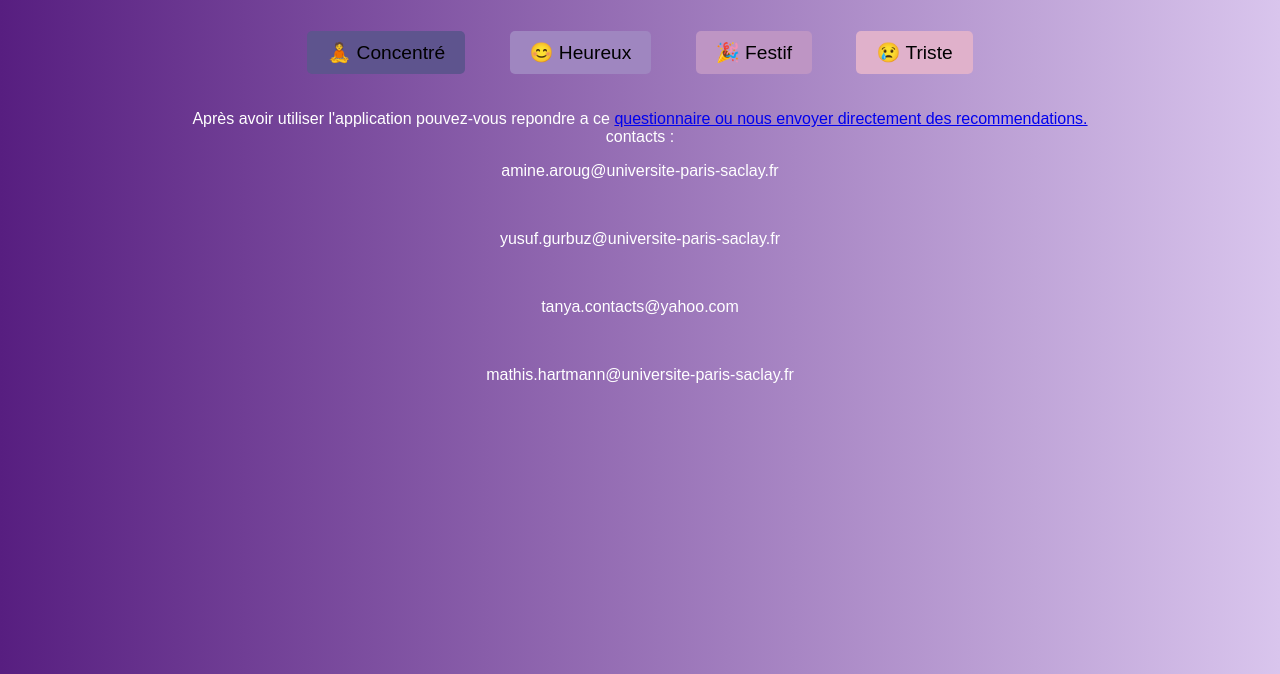
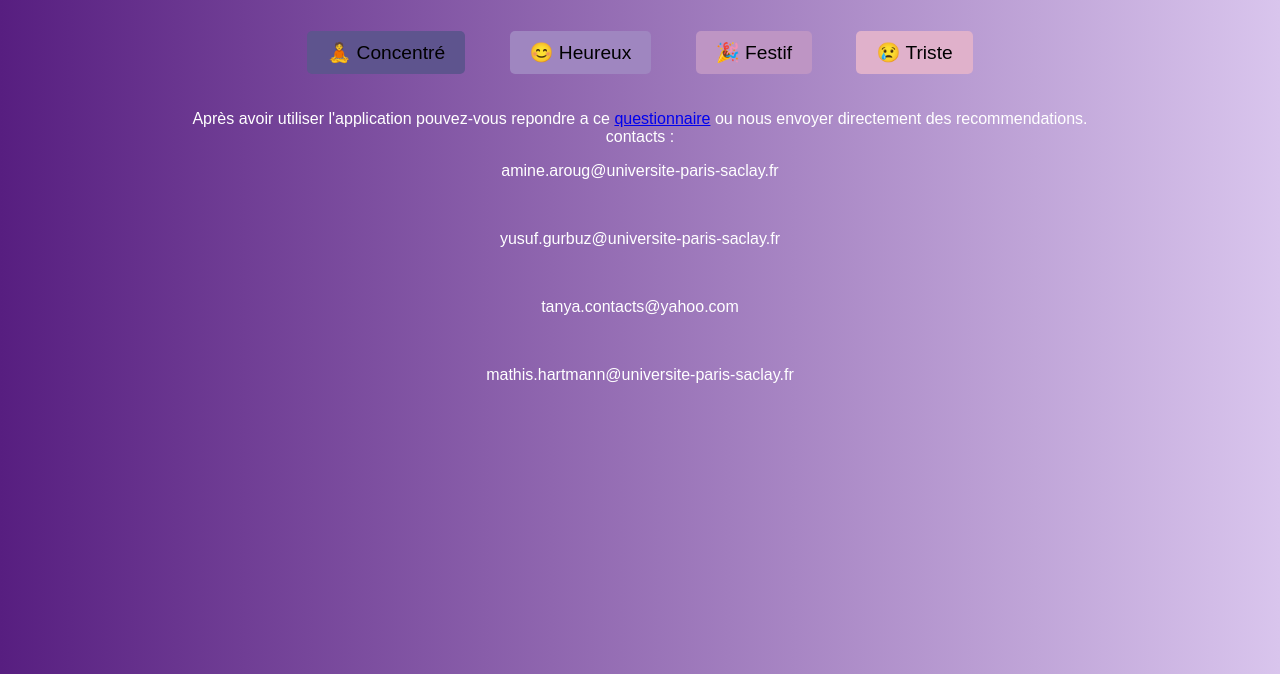
Before and after one commit to vmine0/Livraison-Service, a plain HTML site: page index.html in a window 1280 px wide. Shown: the part 126-800 px from the top of the page. Drawn offline with Linux system fonts and the light colour scheme.

Commit message:
Update index.html

```diff
--- a/index.html
+++ b/index.html
@@ -54,7 +54,7 @@
 <button class="mood-button festif" onclick="window.location.href='https://vmine0.github.io/-amine0-.github.io/festif.html';">🎉 Festif</button>
 <button class="mood-button triste" onclick="window.location.href='https://vmine0.github.io/-amine0-.github.io/triste.html';">😢 Triste</button>
 <p>
-  Après avoir utiliser l'application pouvez-vous repondre a ce <a href="https://forms.gle/yoigy86Dw8VUuLjz9 ">questionnaire ou nous envoyer directement des recommendations.<br> </a>contacts :
+  Après avoir utiliser l'application pouvez-vous repondre a ce <a href="https://forms.gle/yoigy86Dw8VUuLjz9 ">questionnaire</a> ou nous envoyer directement des recommendations.<br> contacts :
   <br>
   <p>amine.aroug@universite-paris-saclay.fr</p>
   <br>
```
